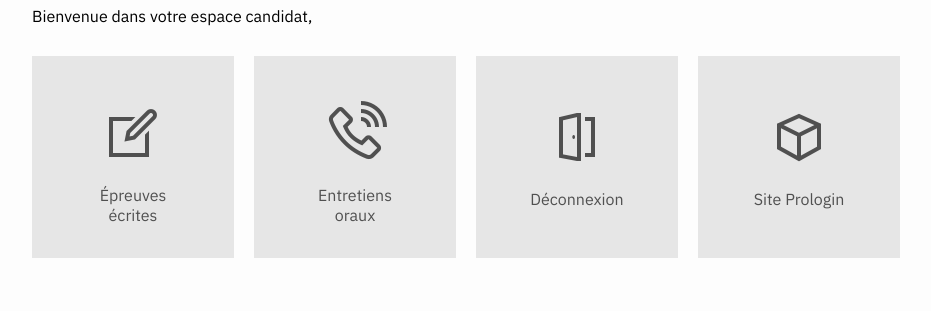
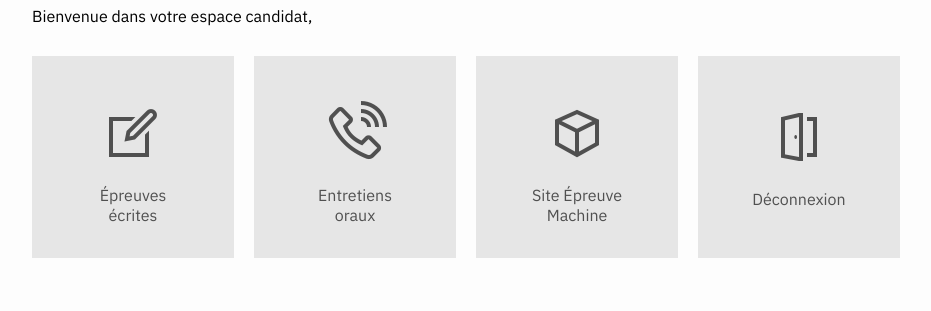
Before and after one commit to prologin/a2perp, a Django app: template valentin/semifinals/templates/semifinals/contestant-home.html in a window 1280 px wide. Shown: the part 211-522 px from the top of the page, without its empty margins (158-1089 px from the left). Run offline with Django 3.2, Linux system fonts and the light colour scheme; the template is opened without the code that fills it, so the values that code supplies are empty; parts of the project's set-up code (start-up, migrations or seed data) failed here and were passed over.

Commit message:
semifinals: add a link to mach site

```diff
--- a/valentin/semifinals/templates/semifinals/contestant-home.html
+++ b/valentin/semifinals/templates/semifinals/contestant-home.html
@@ -18,8 +18,8 @@
     <ul class="home-links">
         <li><a href="{% url 'semifinals:session-list' %}"><i class="las la-edit"></i><br><br>Épreuves écrites</a></li>
         <li><a href="{% url 'interviews:list' %}"><i class="las la-phone-volume"></i><br><br>Entretiens oraux</a></li>
+        <li><a href="https://epreuve-machine.prologin.dev"><i class="las la-cube"></i><br><br>Site Épreuve Machine</a></li>
         <li><a href="{% url 'semifinals:logout' %}"><i class="las la-door-open"></i><br><br>Déconnexion</a></li>
-        <li><a href="https://prologin.org"><i class="las la-cube"></i><br><br>Site Prologin</a></li>
         {% if settings.APP_SHOW_PIZZA_ICON %}
         <li><a href="https://youtu.be/dQw4w9WgXcQ?t=43"><i class="las la-pizza-slice"></i><br><br>Retrait des pizzas</a></li>
         {% endif %}
```
